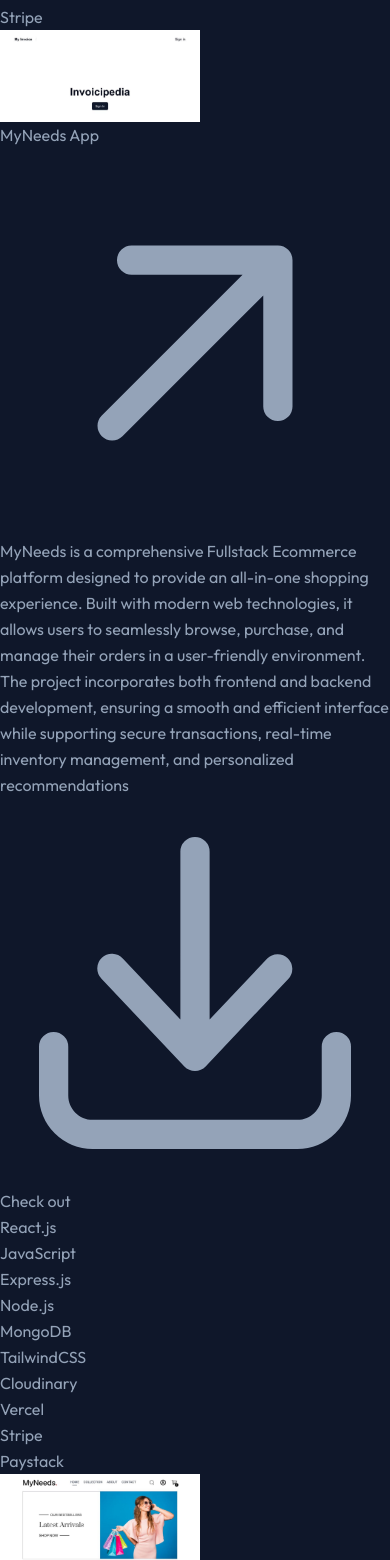
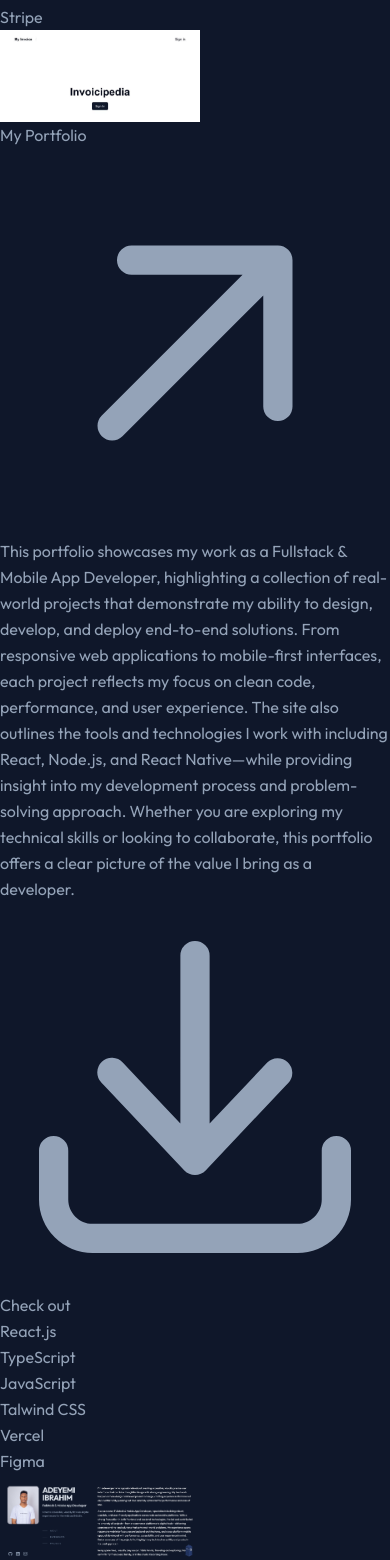
Before and after one commit to ADEYEMI990/MyPortfolio, a React (Vite) app in the folder MyPortfolio/: page / in a window 390 px wide. Shown: the part 6028-7588 px from the top of the page. Built offline with nearby package versions, Linux system fonts and the light colour scheme.

Commit message:
Adding More project

```diff
--- a/MyPortfolio/src/assets/assets.js
+++ b/MyPortfolio/src/assets/assets.js
@@ -5,6 +5,7 @@
 import InvoiceApp from './InvoiceApp.jpeg'
 import Admin from './Admin.jpeg'
 import POS01 from './POS01.png'
+import POR from './POR.png'
 
 export const assets = {
   Image,
@@ -13,5 +14,6 @@
   FoodApp,
   InvoiceApp,
   Admin,
-  POS01
+  POS01,
+  POR
 }
--- a/MyPortfolio/src/components/Navbar.jsx
+++ b/MyPortfolio/src/components/Navbar.jsx
@@ -1376,6 +1376,112 @@
                       <h3>
                         <a
                           className="inline-flex items-baseline font-medium leading-tight text-slate-200 hover:text-teal-300 focus-visible:text-teal-300  group/link text-base"
+                          href="https://my-portfolio-pi-ten-58.vercel.app/"
+                          target="_blank"
+                          rel="noreferrer noopener"
+                          aria-label="InvoiceApp (opens in a new tab)"
+                        >
+                          <span className="absolute -inset-x-4 -inset-y-2.5 hidden rounded md:-inset-x-6 md:-inset-y-4 lg:block"></span>
+                          <span>
+                            My{" "}
+                            <span className="inline-block">
+                              Portfolio
+                              <svg
+                                xmlns="http://www.w3.org/2000/svg"
+                                viewBox="0 0 20 20"
+                                fill="currentColor"
+                                className="inline-block h-4 w-4 shrink-0 transition-transform group-hover/link:-translate-y-1 group-hover/link:translate-x-1 group-focus-visible/link:-translate-y-1 group-focus-visible/link:translate-x-1 motion-reduce:transition-none ml-1 translate-y-px"
+                                aria-hidden="true"
+                              >
+                                <path
+                                  fillRule="evenodd"
+                                  d="M5.22 14.78a.75.75 0 001.06 0l7.22-7.22v5.69a.75.75 0 001.5 0v-7.5a.75.75 0 00-.75-.75h-7.5a.75.75 0 000 1.5h5.69l-7.22 7.22a.75.75 0 000 1.06z"
+                                  clipRule="evenodd"
+                                ></path>
+                              </svg>
+                            </span>
+                          </span>
+                        </a>
+                      </h3>
+                      <p className="mt-2 text-sm leading-normal">
+                        This portfolio showcases my work as a Fullstack & Mobile App Developer, highlighting a collection of real-world projects that demonstrate my ability to design, develop, and deploy end-to-end solutions. From responsive web applications to mobile-first interfaces, each project reflects my focus on clean code, performance, and user experience. The site also outlines the tools and technologies I work with including React, Node.js, and React Native—while providing insight into my development process and problem-solving approach. Whether you are exploring my technical skills or looking to collaborate, this portfolio offers a clear picture of the value I bring as a developer.
+                      </p>
+                      <a
+                        className="relative mt-2 inline-flex items-center text-sm font-medium text-slate-300 hover:text-teal-300 focus-visible:text-teal-300"
+                        href="https://github.com/ADEYEMI990/MyPortfolio"
+                        target="_blank"
+                        rel="noreferrer noopener"
+                        aria-label="Direct to Github (opens in a new tab)"
+                      >
+                        <svg
+                          xmlns="http://www.w3.org/2000/svg"
+                          viewBox="0 0 20 20"
+                          fill="currentColor"
+                          className="mr-1 h-4 w-4"
+                          aria-hidden="true"
+                        >
+                          <path d="M10.75 2.75a.75.75 0 00-1.5 0v8.614L6.295 8.235a.75.75 0 10-1.09 1.03l4.25 4.5a.75.75 0 001.09 0l4.25-4.5a.75.75 0 00-1.09-1.03l-2.955 3.129V2.75z"></path>
+                          <path d="M3.5 12.75a.75.75 0 00-1.5 0v2.5A2.75 2.75 0 004.75 18h10.5A2.75 2.75 0 0018 15.25v-2.5a.75.75 0 00-1.5 0v2.5c0 .69-.56 1.25-1.25 1.25H4.75c-.69 0-1.25-.56-1.25-1.25v-2.5z"></path>
+                        </svg>
+                        <span>Check out</span>
+                      </a>
+                      <ul
+                        className="mt-2 flex flex-wrap"
+                        aria-label="Technologies used:"
+                      >
+                        <li className="mr-1.5 mt-2">
+                          <div className="flex items-center rounded-full bg-teal-400/10 px-3 py-1 text-xs font-medium leading-5 text-teal-300 ">
+                            React.js
+                          </div>
+                        </li>
+                        <li className="mr-1.5 mt-2">
+                          <div className="flex items-center rounded-full bg-teal-400/10 px-3 py-1 text-xs font-medium leading-5 text-teal-300 ">
+                            TypeScript
+                          </div>
+                        </li>
+                        <li className="mr-1.5 mt-2">
+                          <div className="flex items-center rounded-full bg-teal-400/10 px-3 py-1 text-xs font-medium leading-5 text-teal-300 ">
+                            JavaScript
+                          </div>
+                        </li>
+                        <li className="mr-1.5 mt-2">
+                          <div className="flex items-center rounded-full bg-teal-400/10 px-3 py-1 text-xs font-medium leading-5 text-teal-300 ">
+                            Talwind CSS
+                          </div>
+                        </li>
+                        <li className="mr-1.5 mt-2">
+                          <div className="flex items-center rounded-full bg-teal-400/10 px-3 py-1 text-xs font-medium leading-5 text-teal-300 ">
+                            Vercel
+                          </div>
+                        </li>
+                        <li className="mr-1.5 mt-2">
+                          <div className="flex items-center rounded-full bg-teal-400/10 px-3 py-1 text-xs font-medium leading-5 text-teal-300 ">
+                            Figma
+                          </div>
+                        </li>
+                      </ul>
+                    </div>
+                    <img
+                      alt="InvoiceApp HomePage"
+                      loading="lazy"
+                      width="200"
+                      height="48"
+                      decoding="async"
+                      data-nimg="1"
+                      className="aspect-video object-cover rounded border-2 border-slate-200/10 transition group-hover:border-slate-200/30 sm:order-1 sm:col-span-2 sm:translate-y-1"
+                      // style="color:transparent"
+                      // srcSet="/_next/image?url=%2Fimages%2Fprojects%2Fhalcyon.png&amp;w=256&amp;q=75 1x, /_next/image?url=%2Fimages%2Fprojects%2Fhalcyon.png&amp;w=640&amp;q=75 2x"
+                      src={assets.POR}
+                    />
+                  </div>
+                </li>
+                <li className="mb-12">
+                  <div className="group relative grid gap-4 pb-1 transition-all sm:grid-cols-8 sm:gap-8 md:gap-4 lg:hover:!opacity-100 lg:group-hover/list:opacity-50">
+                    <div className="absolute -inset-x-4 -inset-y-4 z-0 hidden rounded-md transition motion-reduce:transition-none lg:-inset-x-6 lg:block lg:group-hover:bg-slate-800/50 lg:group-hover:shadow-[inset_0_1px_0_0_rgba(148,163,184,0.1)] lg:group-hover:drop-shadow-lg"></div>
+                    <div className="z-10 sm:order-2 sm:col-span-6">
+                      <h3>
+                        <a
+                          className="inline-flex items-baseline font-medium leading-tight text-slate-200 hover:text-teal-300 focus-visible:text-teal-300  group/link text-base"
                           href="https://myneeds.vercel.app/"
                           target="_blank"
                           rel="noreferrer noopener"
```
Also changed, not shown: MyPortfolio/src/assets/POR.png (added).
